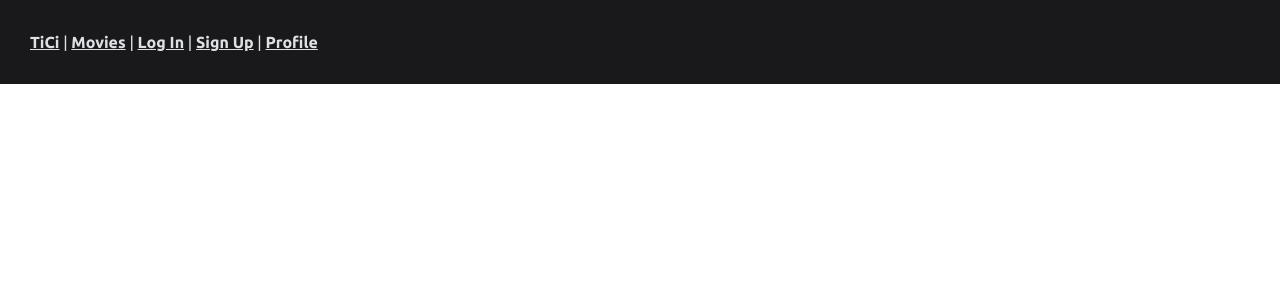
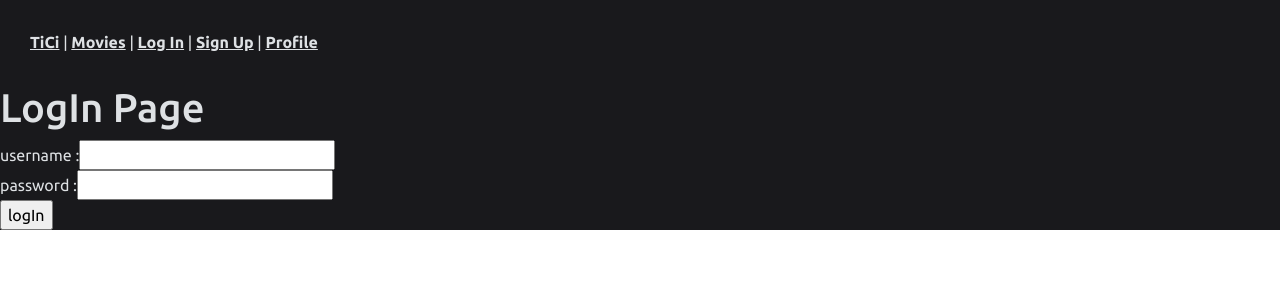
Before and after one commit to hani2057/movie-site-pair-pjt-front, a Vue app: page /login in a window 1280 px wide. Shown: the top 300 px of the page. Built offline with nearby package versions, Linux system fonts and the light colour scheme.

Commit message:
Profile Db to Vue from Django

```diff
--- a/src/store/index.js
+++ b/src/store/index.js
@@ -56,13 +56,34 @@ export default new Vuex.Store({
           username: payload.username,
           password1: payload.password1,
           password2: payload.password2,
-          nick_name: payload.nickname,
+          nickname: payload.nickname,
           age: payload.age,
         },
       }).then((res) => {
         // console.log(res)
         context.commit("SAVE_TOKEN", res.data.key);
+      }).catch((err)=>{
+        console.log(err)
       });
+    },
+
+    logIn(context, payload) {
+      axios({
+        method: 'post',
+        url: `${context.state.baseUrlLocalServer}/accounts/login/`,
+        data: {
+          username: payload.username,
+          password: payload.password,
+        }
+      })
+        .then((res)=> {
+          console.log(res)
+          alert('로그인성공')
+          context.commit('SAVE_TOKEN', res.data.key)
+        }).catch((err)=>{
+          alert('로그인실패')
+          console.log(err)
+        });
     },
 
     getSingleMovieData(context, movieId) {
--- a/src/views/LogInView.vue
+++ b/src/views/LogInView.vue
@@ -0,0 +1,38 @@
+<template>
+  <div>
+    <h1>LogIn Page</h1>
+    <form @submit.prevent="logIn">
+      <label for="username">username : </label>
+      <input type="text" id="username" v-model="username"><br>
+
+      <label for="password"> password : </label>
+      <input type="password" id="password" v-model="password"><br>
+
+      <input type="submit" value="logIn">
+    </form>
+  </div>
+</template>
+
+<script>
+export default {
+  name: 'LogInView',
+  data() {
+    return{
+      username: null,
+      password: null,
+    }
+  },
+  methods: {
+    logIn() {
+      const username = this.username
+      const password = this.password
+
+      const payload = {
+        username: username,
+        password: password,
+      }
+      this.$store.dispatch('logIn', payload)
+    }
+  }
+}
+</script>
--- a/src/views/ProfileView.vue
+++ b/src/views/ProfileView.vue
@@ -0,0 +1,45 @@
+<template>
+  <div>
+    <h1>Profile</h1>
+    <p>아이디 : {{ user?.email }}</p>
+    <!-- <p>제목 : {{ article?.title }}</p>
+    <p>내용 : {{ article?.content }}</p>
+    <p>작성시간 : {{ article?.created_at }}</p>
+    <p>수정시간 : {{ article?.updated_at }}</p> -->
+  </div>
+</template>
+
+<script>
+import axios from 'axios'
+
+const API_URL = 'http://127.0.0.1:8000'
+
+export default {
+  name: 'ProfileView',
+  data() {
+    return{
+      user: null,
+    }
+  },
+  created() {
+    this.getUserProfile()
+  },
+  methods: {
+    getUserProfile() {
+      axios({
+
+        methods:'get',
+        url: `${API_URL}/profile/${this.$route.params.username}`
+      })
+        .then((res) => {
+          console.log(res)
+          this.user = res.data
+        })
+        .catch((err) => {
+          console.log(err)
+        })
+
+    }
+  }
+}
+</script>
```
